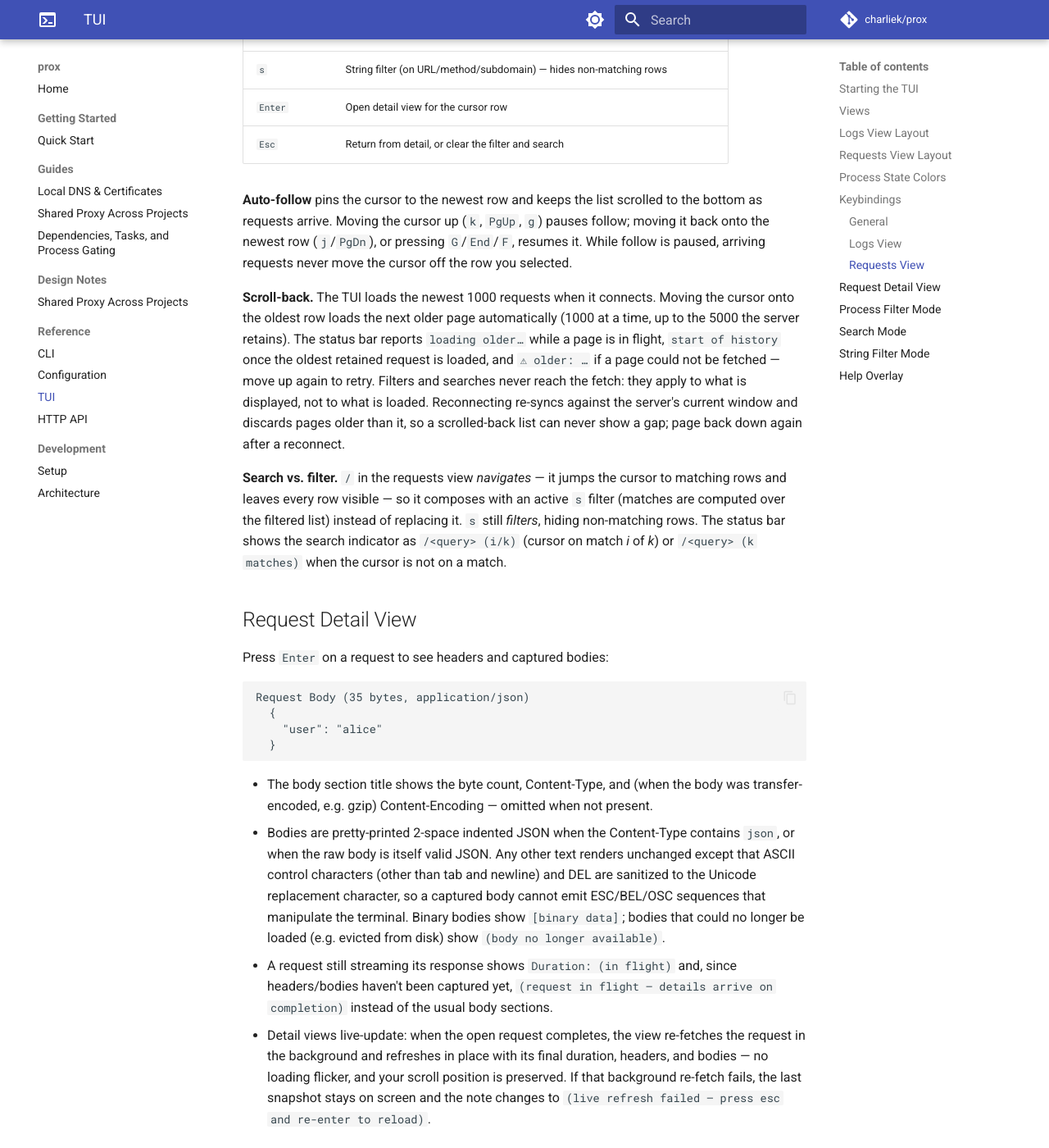
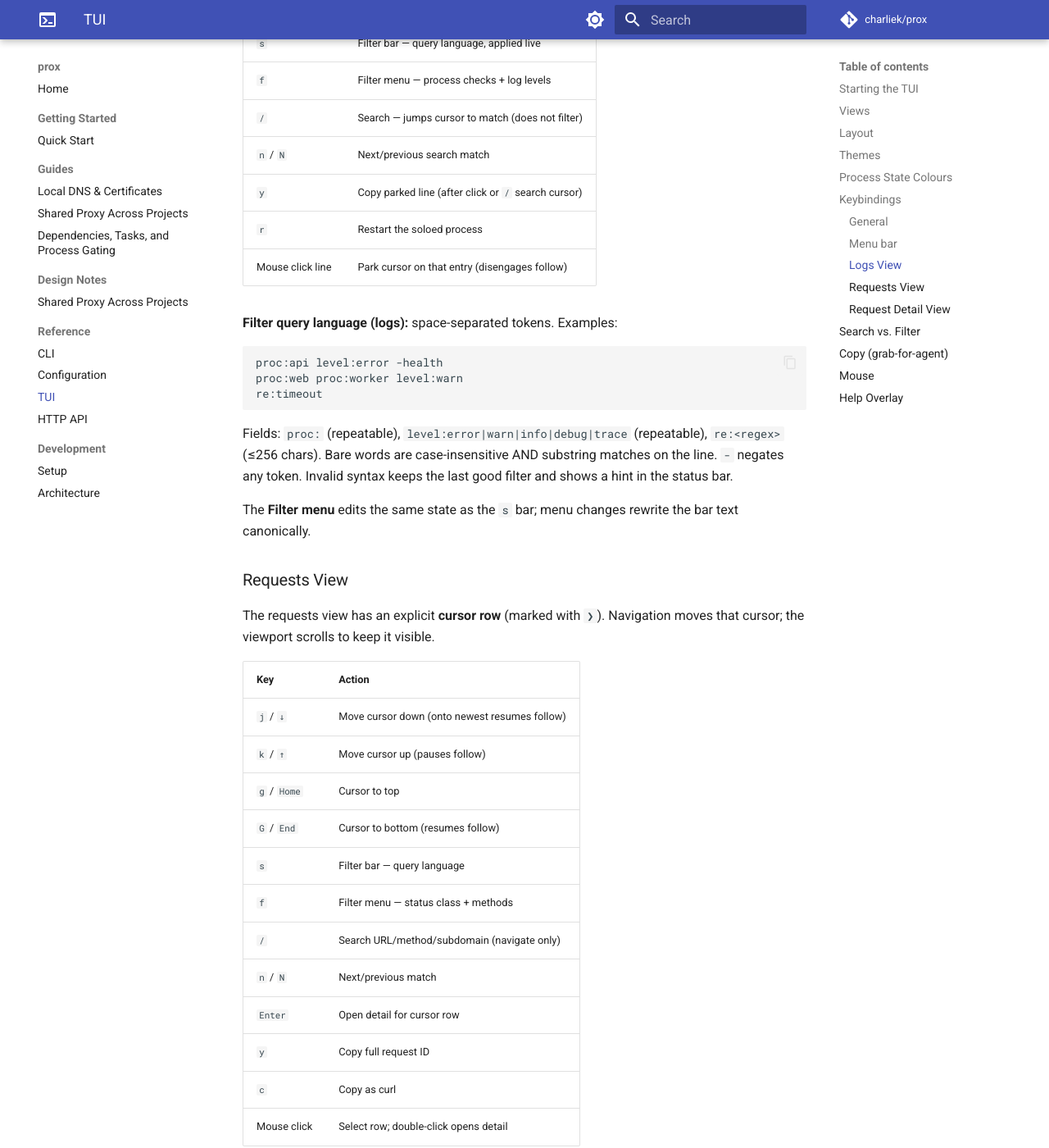
Before and after one commit to charliek/prox, an MkDocs documentation site: the page built from docs/reference/tui.md, in a window 1280 px wide and 1400 px high, scrolled down 3826 px. Shown: the whole window at 82% size. Built offline with MkDocs 1.6.1 and Material for MkDocs 9.7.7, drawn with Linux system fonts in a browser that asks for light colours; comment, search, counter and statistics services are not loaded; some of the changed text lies outside the part shown.

Commit message:
feat(tui): mouse routing, per-view help rewrite, docs (plan 021 C11)
The TUI now owns all mouse routing (Codex #5): the bubbles viewport's
default wheel handling is disabled so wheel can't double-apply — wheel
scrolls the logs viewport (disengaging follow upward, re-engaging at
the bottom) or moves the requests cursor with j/k follow semantics and
the scroll-back paging trigger batched after handled messages. Click a
requests row to select; double-click the same row within 500ms (manual
timing, bubbletea has no double-click event) to open its detail —
shared with Enter via an extracted beginRequestDetail. Process chips in
the panel get per-frame hit rects: click solos, click again unsolos.
Logs-row clicks park the search cursor (the y-copy target) with a
strict span lookup so blank areas are inert; non-menu clicks in
text/help modes are swallowed.

Help is rewritten per view — logs, requests, and a new detail variant —
covering menus, theme cycle, toggles, copy keys, the filter query cheat
sheet, and mouse; the key-hint footer copy is current. Docs reconciled:
tui.md's layout mock, theme-dependent color rewording, scroll-wheel
row, and the fictional checkbox-filter section replaced by the real
Filter menu + query language; quick-start key list; README one-liner;
CHANGELOG Unreleased entry; the stale app.go Run comment is gone.

Co-authored-by: Cursor <cursoragent@cursor.com>

````diff
--- a/docs/reference/tui.md
+++ b/docs/reference/tui.md
@@ -16,67 +16,74 @@ prox up --tui web api
 
 ## Views
 
-The TUI has two views you can switch between with `Tab`:
+The TUI has two main views you can switch between with `Tab` (or the View menu):
 
-- **Logs View** - Real-time process logs with filtering
-- **Requests View** - Real-time HTTP proxy requests (when proxy is enabled)
+- **Logs View** — Real-time process logs with filtering
+- **Requests View** — Real-time HTTP proxy requests (when proxy is enabled)
 
-## Logs View Layout
+Press `Enter` on a request row (or double-click it) to open **Request Detail**.
+
+## Layout
+
+With the default chrome (menu bar and process panel visible):
 
 ```text
+ prox  myproject                    View ▾  Filter ▾  Theme ▾
 ┌─ processes ──────────────────────────────────────────────┐
-│ [1] ● web     running   [2] ● api    running             │
-│ [3] ● worker  starting  [4] ○ cron   stopped             │
-├─ logs (showing: all) ────────────────────────────────────┤
+│ 1: ● web     running   2: ● api    running               │
+├─ logs ───────────────────────────────────────────────────┤
 │ 10:32:01 web    │ GET /api/users 200 12ms                │
-│ 10:32:01 api    │ connected to database                  │
-│ 10:32:02 worker │ processing job 123                     │
-│ 10:32:02 web    │ GET /api/posts 200 8ms                 │
-│ 10:32:03 api    │ WARN: connection pool running low      │
+│ 10:32:02 api    │ connected to database                  │
 │ ...                                                      │
 ├──────────────────────────────────────────────────────────┤
-│ Tab: switch view | ? for help  [Logs] [FOLLOW] 45 lines  │
+│ [Logs] [FOLLOW] 45 lines                                 │
+│ ? help · m menu · / search · s filter · q quit           │
 └──────────────────────────────────────────────────────────┘
 ```
 
-## Requests View Layout
+Toggle the menu bar with `m`, the process panel with `p`. View preferences persist in `~/.prox/tui/config.toml`.
 
-```text
-┌─ processes ──────────────────────────────────────────────┐
-│ ● web     running   ● api    running                     │
-├─ requests ───────────────────────────────────────────────┤
-│ 15:04:05  api        GET  200   45ms  /api/v1/users      │
-│ 15:04:05  app        POST 201  120ms  /api/v1/posts      │
-│ 15:04:06  api        GET  404   12ms  /api/v1/missing    │
-│ 15:04:07  web        GET  200   23ms  /assets/main.js    │
-│ ...                                                      │
-├──────────────────────────────────────────────────────────┤
-│ Tab: switch view | ? for help  [Requests] [FOLLOW] 12    │
-└──────────────────────────────────────────────────────────┘
+## Themes
+
+Six built-in presets ship with prox: `tokyo-night` (default), `dark`, `light`, `catppuccin`, `gruvbox`, and `legacy` (approximates the pre-redesign ANSI look).
+
+- Press `t` to cycle presets and any user themes (sorted by filename).
+- Open the **Theme** menu from the menu bar (click `Theme ▾`, or `v` then `→`/`Tab` to sibling-switch) to pick a theme by name.
+- Set a default in config: `theme = "catppuccin"` in `~/.prox/tui/config.toml`.
+- Add custom themes as TOML files in `~/.prox/tui/themes/<name>.toml`:
+
+```toml
+base = "tokyo-night"
+
+[colors]
+bg = "#1a1b26"
+fg = "#a9b1d6"
+
+[palette]
+# optional 9-entry process colour list (hex)
 ```
 
-Status codes are color-coded: green (2xx), cyan (3xx), yellow (4xx), red (5xx), gray (0/unknown).
+Each file names a `base` preset and may override `[colors]` (snake_case hex) and `[palette]`. Malformed files fall back to the default with a warning in the log pane.
 
-## Process State Colors
+HTTP status colours, log level tints, and JSON syntax highlighting all follow the active theme.
 
-The processes panel color-codes each process name by its state, including the states introduced by [dependencies and tasks](../guides/dependencies.md):
+## Process State Colours
 
-| State | Color |
-| ----- | ----- |
-| `running` | green |
-| `stopped` | gray |
-| `crashed` | red |
-| `starting` | yellow |
-| `stopping` | yellow |
-| `waiting` | amber (distinct from the starting yellow) |
-| `blocked` | red, bold (a launch failure, same family as crashed) |
-| `completed` | gray (a finished task rests like a stopped process) |
+The processes panel colour-codes each process name by its state, including the states introduced by [dependencies and tasks](../guides/dependencies.md). Colours are theme-defined (not fixed ANSI indices); the mapping is semantic:
 
-A `waiting` or `blocked` process also gets an inline annotation naming what it's gated on, appended directly to its name in the panel: `web (waiting on: postgres, redis)` or `web (blocked on: postgres)`, in declaration order. There's no separate detail area for this in the compact processes panel — it's shown inline because that's all the space there is.
+| State | Typical colour role |
+| ----- | ------------------- |
+| `running` | success / OK |
+| `stopped` | dim |
+| `crashed` | error |
+| `starting` / `stopping` | warning |
+| `waiting` | amber (distinct from starting) |
+| `blocked` | error, bold |
+| `completed` | dim |
 
-A process with a [healthcheck](configuration.md#health-check-fields) configured shows a health dot right after its name: green `●` while healthy, red `✗` while unhealthy (distinct glyphs, so the states stay distinguishable without color). It's styled separately from the name's state color, so it stays visible regardless of process state. A process still reporting `unknown` health, or with no healthcheck configured at all, shows no dot.
+A `waiting` or `blocked` process also gets an inline annotation naming what it's gated on. A process with a [healthcheck](configuration.md#health-check-fields) shows a health dot after its name: green `●` while healthy, red `✗` while unhealthy.
 
-A request whose response is still streaming shows its real header-time status but `...` in place of the duration until it completes; the row then updates in place (same position, no duplicate) rather than adding a new line.
+Click a process chip in the panel (logs view) to solo that process — the same as pressing its `1`–`9` key. Click again to clear solo.
 
 ## Keybindings
 
@@ -84,156 +91,135 @@ A request whose response is still streaming shows its real header-time status bu
 
 | Key | Action |
 | --- | ------ |
-| `Tab` | Switch between Logs and Requests views |
-| `↑` / `↓` / `j` / `k` | Scroll |
-| `PgUp` / `PgDn` | Scroll page |
-| `scroll wheel` | Scroll |
-| `Home` / `End` / `g` / `G` | Jump to start/end |
-| `F` | Toggle auto-follow mode |
-| `Esc` | Clear filter/search, exit mode |
-| `?` | Show help overlay |
+| `Tab` | Switch between Logs and Requests |
+| `↑` / `↓` / `j` / `k` | Scroll (logs) or move cursor (requests) |
+| `PgUp` / `PgDn` | Page scroll / half-page cursor step |
+| Scroll wheel | Scroll logs or move requests cursor (3 lines per notch) |
+| `Home` / `End` / `g` / `G` | Jump to start/end (or cursor top/bottom in requests) |
+| `F` | Toggle auto-follow |
+| `?` | Help overlay |
+| `m` | Toggle menu bar |
+| `v` | Open View menu (when bar visible) |
+| `f` | Open Filter menu (when bar visible) |
+| `t` | Cycle theme |
+| `p` | Toggle process panel |
+| `T` | Toggle timestamps in log lines |
+| `w` | Toggle soft-wrap in logs |
+| `Esc` | Clear filters/search/solo; back from detail |
 | `q` | Quit |
+
+### Menu bar
+
+When the menu bar is visible:
+
+- Click `View ▾`, `Filter ▾`, or `Theme ▾` to open a dropdown.
+- With a menu open: `←`/`→`/`Tab` switch between menus; `↑`/`↓`/`j`/`k` navigate rows (separators skipped); `Enter`/`Space` activate; any other key closes the menu.
+- Opening a menu by mouse while typing in a filter/search bar blurs the input first.
+
+Menu choices persist view toggles and theme to `~/.prox/tui/config.toml` (`theme` plus `[view]` keys: `process_panel`, `timestamps`, `wrap`, `menu_bar`).
 
 ### Logs View
 
 | Key | Action |
 | --- | ------ |
-| `1-9` | Solo process (press again for all) |
-| `f` | Open process filter (multi-select) |
-| `/` | Search lines — jumps the cursor to a match (does not filter) |
-| `n` / `N` | Jump the cursor to the next/previous match (wraps) |
-| `s` | Substring filter, applied live (hides non-matching) |
-| `r` | Restart the soloed process (select with `1`-`9` first) |
+| `1-9` | Solo process (toggle) |
+| `s` | Filter bar — query language, applied live |
+| `f` | Filter menu — process checks + log levels |
+| `/` | Search — jumps cursor to match (does not filter) |
+| `n` / `N` | Next/previous search match |
+| `y` | Copy parked line (after click or `/` search cursor) |
+| `r` | Restart the soloed process |
+| Mouse click line | Park cursor on that entry (disengages follow) |
+
+**Filter query language (logs):** space-separated tokens. Examples:
+
+```text
+proc:api level:error -health
+proc:web proc:worker level:warn
+re:timeout
+```
+
+Fields: `proc:` (repeatable), `level:error|warn|info|debug|trace` (repeatable), `re:<regex>` (≤256 chars). Bare words are case-insensitive AND substring matches on the line. `-` negates any token. Invalid syntax keeps the last good filter and shows a hint in the status bar.
+
+The **Filter menu** edits the same state as the `s` bar; menu changes rewrite the bar text canonically.
 
 ### Requests View
 
-The requests view has an explicit **cursor row** (marked with `❯`). The
-navigation keys move that cursor rather than scrolling raw lines, and the
-viewport scrolls the minimum needed to keep the cursor on screen.
+The requests view has an explicit **cursor row** (marked with `❯`). Navigation moves that cursor; the viewport scrolls to keep it visible.
 
 | Key | Action |
 | --- | ------ |
-| `j` / `↓` | Move cursor down (onto the newest row resumes auto-follow) |
-| `k` / `↑` | Move cursor up (pauses auto-follow) |
-| `g` / `Home` | Move cursor to the top (pauses auto-follow) |
-| `G` / `End` | Move cursor to the bottom (resumes auto-follow) |
-| `PgUp` / `PgDn` | Move cursor half a page |
-| `F` | Toggle auto-follow (on pins the cursor to the newest row) |
-| `/` | Search URL/method/subdomain — jumps the cursor to a match (does not filter) |
-| `n` / `N` | Jump the cursor to the next/previous match (wraps) |
-| `s` | String filter (on URL/method/subdomain) — hides non-matching rows |
-| `Enter` | Open detail view for the cursor row |
-| `Esc` | Return from detail, or clear the filter and search |
+| `j` / `↓` | Move cursor down (onto newest resumes follow) |
+| `k` / `↑` | Move cursor up (pauses follow) |
+| `g` / `Home` | Cursor to top |
+| `G` / `End` | Cursor to bottom (resumes follow) |
+| `s` | Filter bar — query language |
+| `f` | Filter menu — status class + methods |
+| `/` | Search URL/method/subdomain (navigate only) |
+| `n` / `N` | Next/previous match |
+| `Enter` | Open detail for cursor row |
+| `y` | Copy full request ID |
+| `c` | Copy as curl |
+| Mouse click | Select row; double-click opens detail |
 
-**Auto-follow** pins the cursor to the newest row and keeps the list scrolled
-to the bottom as requests arrive. Moving the cursor up (`k`, `PgUp`, `g`)
-pauses follow; moving it back onto the newest row (`j`/`PgDn`), or pressing
-`G`/`End`/`F`, resumes it. While follow is paused, arriving requests never move
-the cursor off the row you selected.
-
-**Scroll-back.** The TUI loads the newest 1000 requests when it connects.
-Moving the cursor onto the oldest row loads the next older page automatically
-(1000 at a time, up to the 5000 the server retains). The status bar reports
-`loading older…` while a page is in flight, `start of history` once the oldest
-retained request is loaded, and `⚠ older: …` if a page could not be fetched —
-move up again to retry. Filters and searches never reach the fetch: they apply
-to what is displayed, not to what is loaded. Reconnecting re-syncs against the
-server's current window and discards pages older than it, so a scrolled-back
-list can never show a gap; page back down again after a reconnect.
-
-**Search vs. filter.** `/` in the requests view *navigates* — it jumps the
-cursor to matching rows and leaves every row visible — so it composes with an
-active `s` filter (matches are computed over the filtered list) instead of
-replacing it. `s` still *filters*, hiding non-matching rows. The status bar
-shows the search indicator as `/<query> (i/k)` (cursor on match _i_ of _k_) or
-`/<query> (k matches)` when the cursor is not on a match.
-
-## Request Detail View
-
-Press `Enter` on a request to see headers and captured bodies:
+**Filter query language (requests):** examples:
 
 ```text
-Request Body (35 bytes, application/json)
-  {
-    "user": "alice"
-  }
+method:GET status:5xx host:api url:/orders
+sub:web method:POST
 ```
 
-- The body section title shows the byte count, Content-Type, and (when the
-  body was transfer-encoded, e.g. gzip) Content-Encoding — omitted when not
-  present.
-- Bodies are pretty-printed 2-space indented JSON when the Content-Type
-  contains `json`, or when the raw body is itself valid JSON. Any other text
-  renders unchanged except that ASCII control characters (other than tab and
-  newline) and DEL are sanitized to the Unicode replacement character, so a
-  captured body cannot emit ESC/BEL/OSC sequences that manipulate the terminal.
-  Binary bodies show `[binary data]`; bodies that could no longer be loaded
-  (e.g. evicted from disk) show `(body no longer available)`.
-- A request still streaming its response shows `Duration: (in flight)` and,
-  since headers/bodies haven't been captured yet, `(request in flight —
-  details arrive on completion)` instead of the usual body sections.
-- Detail views live-update: when the open request completes, the view
-  re-fetches the request in the background and refreshes in place with its
-  final duration, headers, and bodies — no loading flicker, and your scroll
-  position is preserved. If that background re-fetch fails, the last snapshot
-  stays on screen and the note changes to `(live refresh failed — press esc
-  and re-enter to reload)`.
+Fields: `sub:`, `method:` (repeatable), `status:` (`500`, `5xx`, `>=400`, `200-299`, …), `url:` (repeatable). Bare terms OR-match URL, method, and subdomain (back-compat with the old substring filter).
 
-## Process Filter Mode
+**Auto-follow** pins the cursor to the newest row. Scrolling or moving up pauses follow; `G`/`End`/`F`, or moving onto the newest row, resumes it.
 
-Press `f` to open the multi-select process filter:
+**Scroll-back.** The TUI loads the newest 1000 requests on connect. Moving the cursor to the oldest visible row fetches older pages (1000 at a time). Filters apply client-side to loaded data only.
 
-```text
-┌─ filter processes ───────────────────┐
-│ [x] web                              │
-│ [x] api                              │
-│ [ ] worker                           │
-│ [x] cron                             │
-├──────────────────────────────────────┤
-│ [space] toggle  [a]ll  [n]one        │
-│ [enter] apply   [esc] cancel         │
-└──────────────────────────────────────┘
-```
+### Request Detail View
 
 | Key | Action |
 | --- | ------ |
-| `↑` / `↓` | Navigate list |
-| `Space` | Toggle selection |
-| `a` | Select all |
-| `n` | Select none |
-| `Enter` | Apply filter |
-| `Esc` | Cancel |
+| `Esc` | Back to requests list |
+| `y` | Copy request ID |
+| `c` | Copy as curl (`https://<host>[:port]<path>`; port included in `up --tui`, omitted in attach) |
+| `Y` | Copy wire JSON (exact API payload) |
+| Scroll wheel | Scroll detail content |
 
-## Search Mode
+Detail views live-update when the open request completes.
 
-Press `/` to enter search mode. An input field appears at the bottom; the
-behavior depends on the active view:
+## Search vs. Filter
 
-- **Logs view:** `/` is case-insensitive substring *navigation* over the log
-  line text. On `Enter` the cursor jumps to the first match at-or-after its
-  current position (wrapping); `n`/`N` then jump to the next and previous
-  matches (wrapping). No lines are hidden, so search composes with an active
-  `s` filter — the cursor row is marked with `❯` and the matched substring is
-  highlighted, and the status bar shows the match indicator (`/<query> (i/k)`
-  or `/<query> (k matches)`). Use `s` — not `/` — to hide non-matching lines.
-- **Requests view:** `/` is case-insensitive substring *navigation* over
-  URL/method/subdomain. On `Enter` the cursor jumps to the first match
-  at-or-after its current row (wrapping); `n`/`N` then jump to the next and
-  previous matches (wrapping). No rows are hidden, so search composes with an
-  active `s` filter.
-- `Esc` cancels the input; in normal mode `Esc` clears the committed
-  filter/search.
+- **`/`** navigates: jumps the cursor to matches without hiding rows/lines. Composes with an active `s` filter.
+- **`s`** filters: hides non-matching entries using the query language above. Each view keeps its own filter across `Tab` switches.
+- Status bar shows committed search as `/<query> (i/k)` or filter as `Filter: <query>`.
 
-## String Filter Mode
+## Copy (grab-for-agent)
 
-Press `s` to enter string filter mode:
+Copy keys write to the system clipboard (with a status flash on success or failure):
 
-- Input field appears at bottom
-- Only lines matching the filter are shown
-- Non-matching lines are hidden
-- Header shows active filter: `logs (filter: "ERROR")`
-- `Esc` clears the filter
+| Context | Key | Copies |
+| ------- | --- | ------ |
+| Requests list | `y` | Full request ID |
+| Requests list | `c` | curl command |
+| Detail | `y` / `c` / `Y` | ID / curl / wire JSON |
+| Logs (parked cursor) | `y` | Raw log line |
+
+## Mouse
+
+Mouse support requires a terminal that reports cell motion (`tea.WithMouseCellMotion`).
+
+| Action | Effect |
+| ------ | ------ |
+| Wheel | 3 lines per notch — scroll logs, move requests cursor, or scroll detail |
+| Click process chip | Solo/unsolo (logs view) |
+| Click log line | Park cursor; disengages follow |
+| Click request row | Move cursor |
+| Double-click request row | Open detail (~500 ms window) |
+| Click menu cells / rows | Open menus and activate items |
+| Click while typing filter/search | Ignored (except menu bar, which blurs input) |
+
+Wheel events are handled entirely by the TUI (the bubbles viewport wheel handler is disabled) so scrolling does not double-fire.
 
 ## Help Overlay
 
-Press `?` to show all keybindings in a modal overlay. Press any key to dismiss.
+Press `?` for context-sensitive help (logs, requests, or detail). Press any key to dismiss.
````
Also changed, not shown: CHANGELOG.md (+10 -0 lines), README.md (+1 -1 lines), docs/getting-started/quick-start.md (+4 -2 lines), 6 other files.
